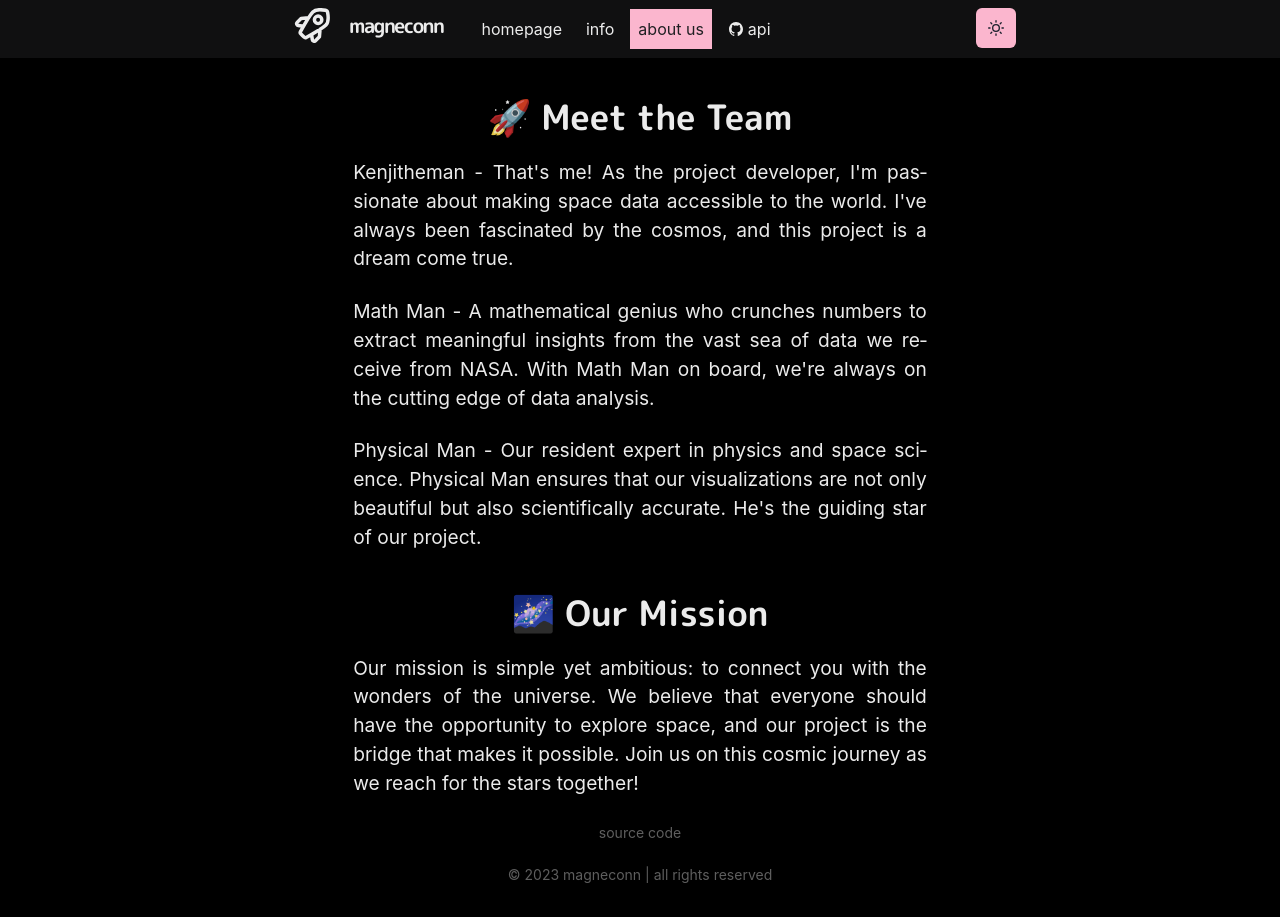
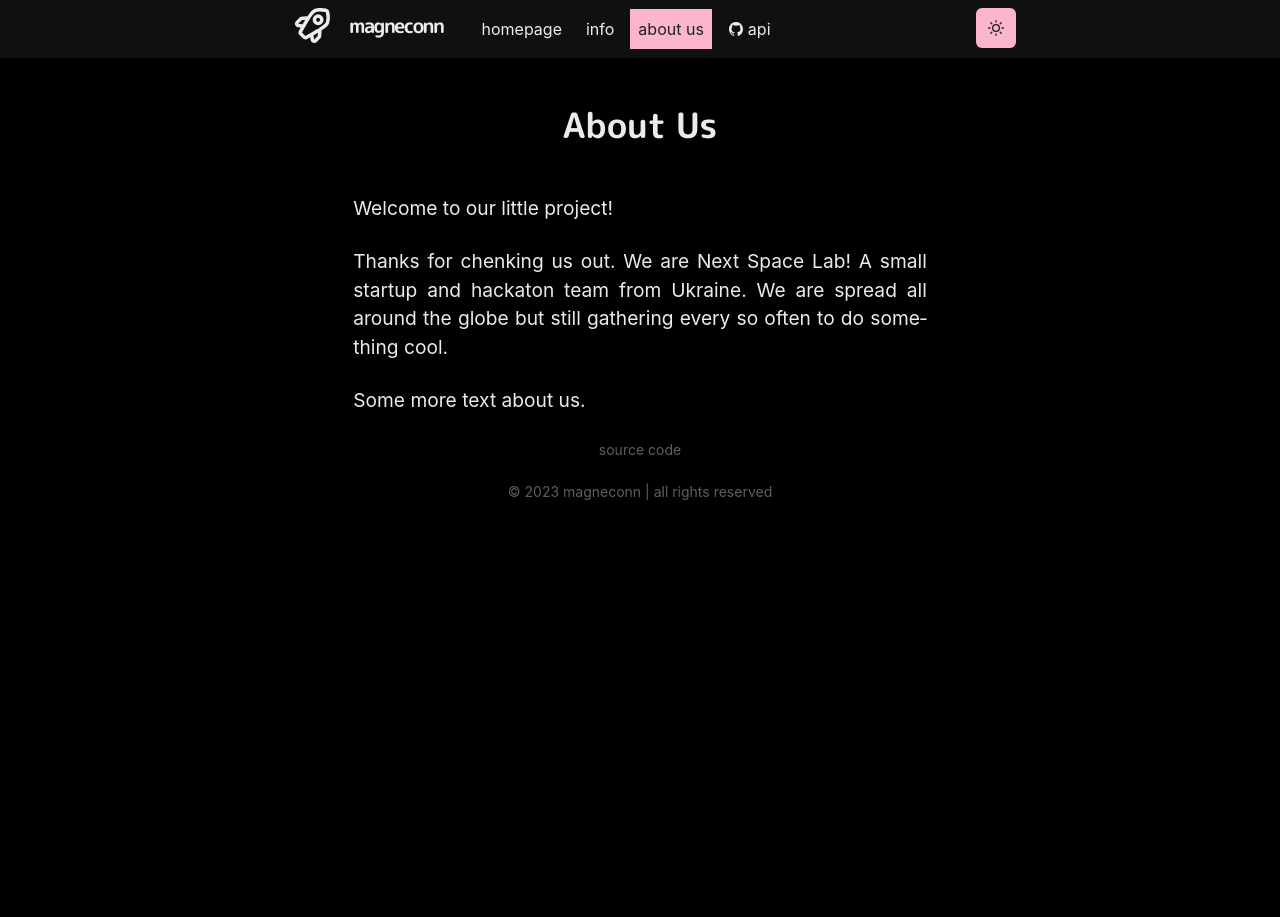
Before and after one commit to plastiey/astrodata-api-client, a Next.js app: page /about in a window 1280 px wide. After the commit the page ends 800 px from the top, so only its background shows below. Built offline with nearby package versions, Linux system fonts and the light colour scheme.

Commit message:
chore: text changed

```diff
--- a/pages/about.js
+++ b/pages/about.js
@@ -6,37 +6,23 @@ import Paragraph from '../components/paragraph'
 const About = () => (
   <Layout title="magneconn - about us">
     <Container>
-      <Heading as="h1" fontSize={35} mt={10} mb={5} textAlign={"center"}>
-        🚀 Meet the Team
+      <Heading as="h1" fontSize={35} mt={12} mb={12} textAlign={"center"}>
+        About Us
       </Heading>
-
-      <Section delay={0.1} mb={5} >
+      <Section delay={0.1} mb={7} >
         <Paragraph>
-          Kenjitheman - That's me! As the project developer, I'm passionate about making space data accessible to the world. I've always been fascinated by the cosmos, and this project is a dream come true.
+          Welcome to our little project!
         </Paragraph>
       </Section>
-
-      <Section delay={0.2} mb={5} >
+      <Section delay={0.2} mb={12} >
         <Paragraph>
-          Math Man - A mathematical genius who crunches numbers to extract meaningful insights from the vast sea of data we receive from NASA. With Math Man on board, we're always on the cutting edge of data analysis.
+          Thanks for chenking us out. We are Next Space Lab! A small startup and hackaton team from Ukraine. We are spread all around the globe but still gathering every so often to do something cool.
+        </Paragraph>
+        <br />
+        <Paragraph>
+          Some more text about us.
         </Paragraph>
       </Section>
-
-      <Section delay={0.3} mb={5} >
-        <Paragraph>
-          Physical Man - Our resident expert in physics and space science. Physical Man ensures that our visualizations are not only beautiful but also scientifically accurate. He's the guiding star of our project.
-        </Paragraph>
-      </Section>
-
-      <Section delay={0.4} mb={10} >
-        <Heading as="h2" fontSize={35} mt={10} mb={5} textAlign={"center"} >
-          🌌 Our Mission
-        </Heading>
-        <Paragraph>
-          Our mission is simple yet ambitious: to connect you with the wonders of the universe. We believe that everyone should have the opportunity to explore space, and our project is the bridge that makes it possible. Join us on this cosmic journey as we reach for the stars together!
-        </Paragraph>
-      </Section>
-
     </Container>
   </Layout>
 )
```
